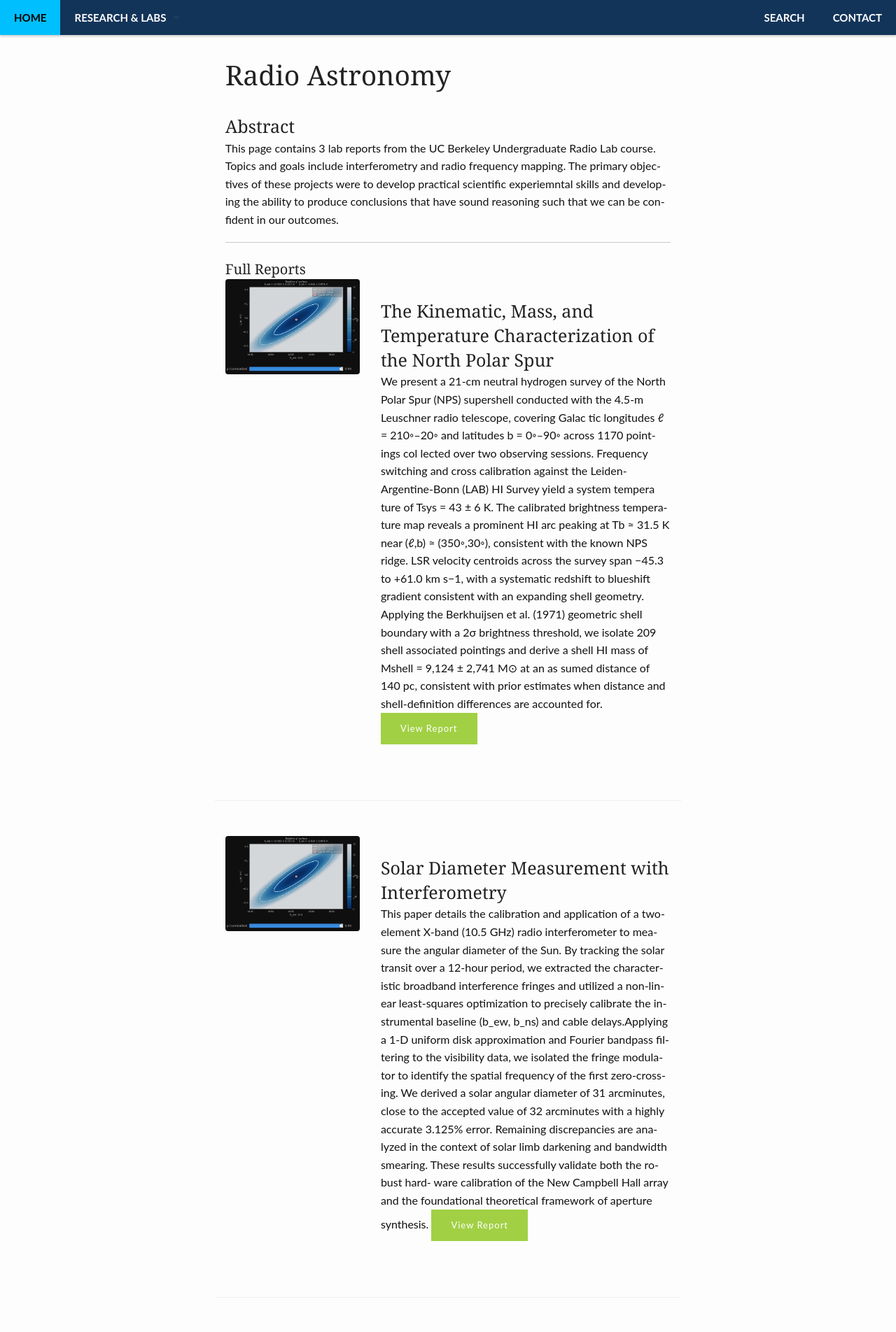
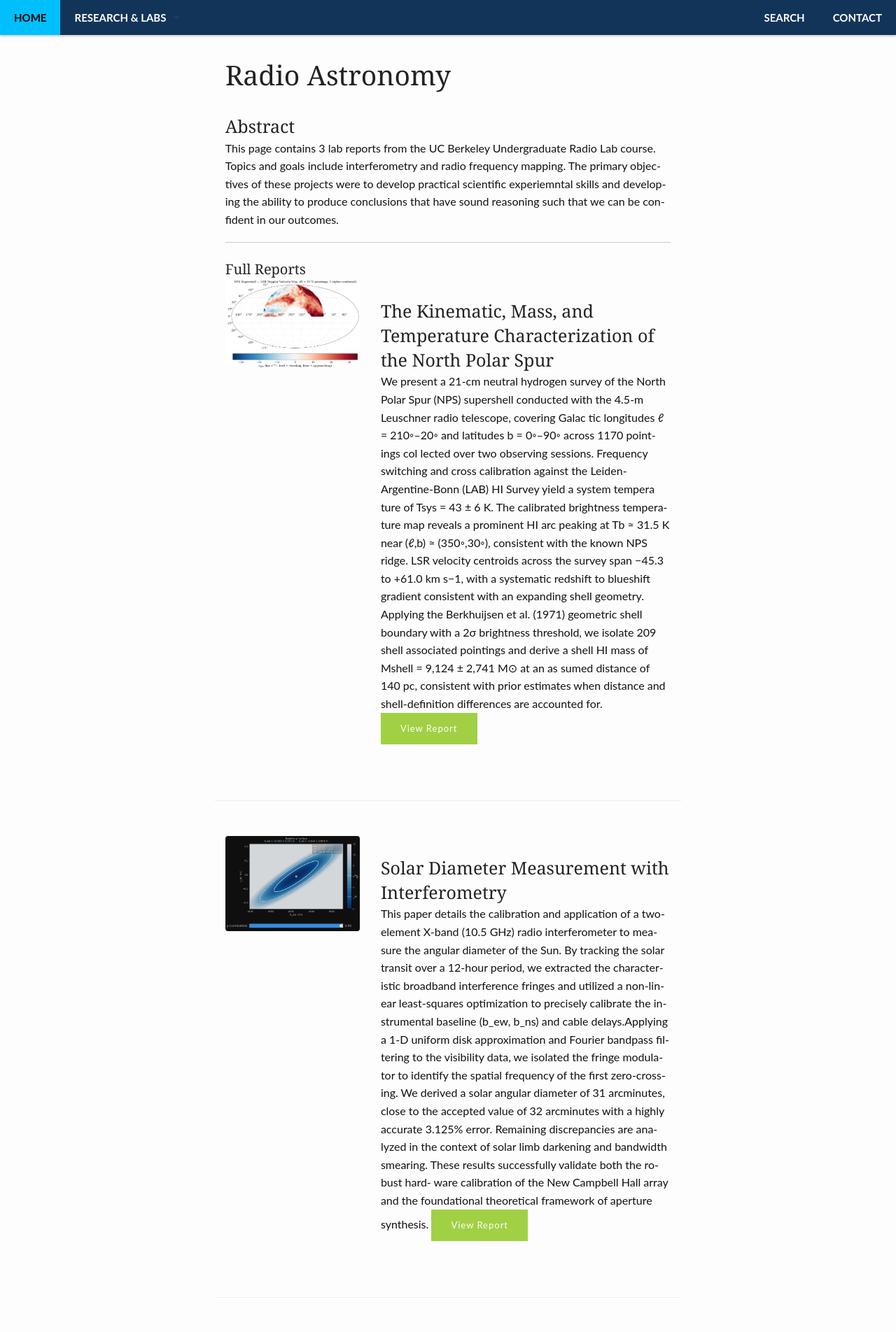
Before and after one commit to averybooks/averybooks.github.io, a Jekyll site: the page built from pages/research/radio-astronomy.md, in a window 1280 px wide. Shown: the top 1904 px of the page at 70% size. Built offline with Jekyll 4.4.1, drawn with Linux system fonts in a browser that asks for light colours.

Commit message:
thumbnail update

```diff
--- a/pages/research/radio-astronomy.md
+++ b/pages/research/radio-astronomy.md
@@ -13,7 +13,7 @@ This page contains 3 lab reports from the UC Berkeley Undergraduate Radio Lab co
 #### Full Reports
 <div class="row" style="margin-bottom: 50px; border-bottom: 1px solid #eee; padding-bottom: 40px;">
   <div class="medium-4 columns">
-    <img src="{{ '/assets/img/baseline_chisq.png' | relative_url }}" alt="Pulsar Timing" style="border-radius: 4px;">
+    <img src="{{ '/assets/img/nps_velocity_final.png' | relative_url }}" alt="Pulsar Timing" style="border-radius: 4px;">
   </div>
   <div class="medium-8 columns">
     <h3>The Kinematic, Mass, and Temperature Characterization of the North Polar Spur</h3>
```
Also changed, not shown: assets/img/nps_velocity_final.png (added).
